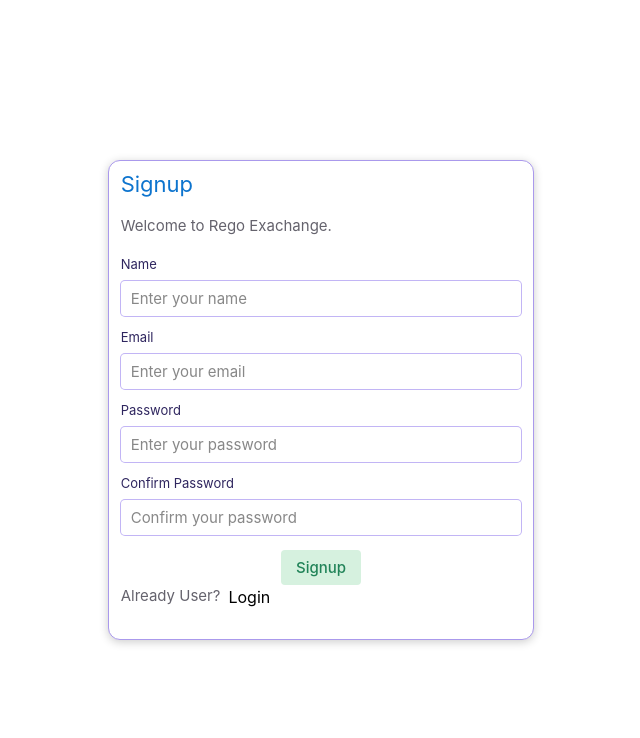
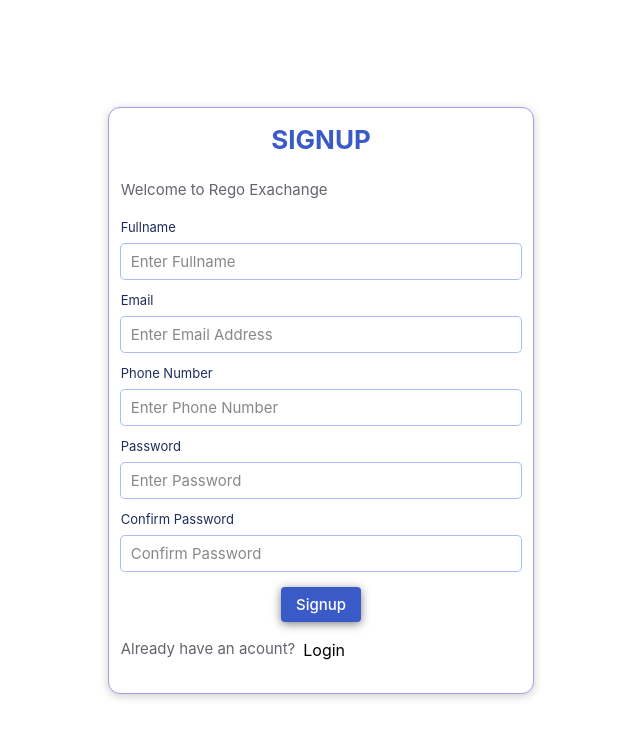
Before and after one commit to QuestGltAdmin/Rego-front, a React (Create React App) app: page /auth/signup in a window 1280 px wide. Shown: the top 738 px of the page, without its empty margins (319-959 px from the left). Built offline with nearby package versions, Linux system fonts and the light colour scheme.

Commit message:
major fixes

```diff
--- a/src/components/Cocoon.tsx
+++ b/src/components/Cocoon.tsx
@@ -170,7 +170,7 @@ const Layout = (props: LayoutProps) => {
 											// "flex items-center group gap-x-2",
 											isActive
 												? "text-blue-800 border-b-4 border-blue-800 "
-												: "text-gray-400 hover:text-slate-500 ",
+												: "text-blue-700 hover:text-slate-500 ",
 											" flex group items-center rounded-sm p-2 no-underline gap-x-2 text-lg font-medium "
 										)}
 									>
--- a/src/components/styled/ui/index.tsx
+++ b/src/components/styled/ui/index.tsx
@@ -1,5 +1,5 @@
 import { styled } from '@stitches/react';
-import { mauve, blackA, blue, violet, green, red } from '@radix-ui/colors';
+import { mauve, blackA, indigo, green, red } from '@radix-ui/colors';
 
 export const Box = styled('div', {
 	boxShadow: `0 2px 10px ${blackA.blackA4}`,
@@ -34,7 +34,7 @@ export const Label = styled('label', {
 	fontSize: 13,
 	lineHeight: 1,
 	marginBottom: 10,
-	color: violet.violet12,
+	color: indigo.indigo12,
 	display: 'block',
 });
 
@@ -45,10 +45,10 @@ export const Input = styled('input', {
 	padding: '0 10px',
 	fontSize: 15,
 	lineHeight: 1,
-	color: violet.violet11,
-	boxShadow: `0 0 0 1px ${violet.violet7}`,
+	color: indigo.indigo11,
+	boxShadow: `0 0 0 1px ${indigo.indigo7}`,
 	height: 35,
-	'&:focus': { boxShadow: `0 0 0 2px ${violet.violet8}` },
+	'&:focus': { boxShadow: `0 0 0 2px ${indigo.indigo8}` },
 });
 
 export const Button = styled('button', {
@@ -66,12 +66,12 @@ export const Button = styled('button', {
 
 	variants: {
 		variant: {
-			violet: {
-				backgroundColor: 'white',
-				color: violet.violet11,
+			indigo: {
+				backgroundColor: indigo.indigo11,
+				color: 'white',
 				boxShadow: `0 2px 10px ${blackA.blackA7}`,
-				'&:hover': { backgroundColor: mauve.mauve3 },
-				'&:focus': { boxShadow: `0 0 0 2px black` },
+				'&:hover': { backgroundColor: mauve.mauve3, color:indigo.indigo10, borderColor:indigo.indigo11 },
+				'&:focus': { boxShadow: `0 0 0 2px ${indigo.indigo8}` },
 			},
 			green: {
 				backgroundColor: green.green4,
@@ -89,7 +89,7 @@ export const Button = styled('button', {
 	},
 
 	defaultVariants: {
-		variant: 'violet',
+		variant: 'indigo',
 	},
 });
 
@@ -97,28 +97,28 @@ export const Button = styled('button', {
 // Headings
 export const Heading1 = styled('h1', {
 	marginBottom: 20,
-	color: blue.blue11,
+	color: indigo.indigo11,
 	fontSize: 32,
 	lineHeight: 2,
 	fontWeight: "bolder"
 });
 export const Heading2 = styled('h2', {
 	marginBottom: 20,
-	color: blue.blue11,
+	color: indigo.indigo11,
 	fontSize: 26,
 	lineHeight: 1.5,
 	fontWeight: "bold"
 });
 export const Heading3 = styled('h3', {
 	marginBottom: 20,
-	color: blue.blue11,
+	color: indigo.indigo11,
 	fontSize: 22,
 	lineHeight: 1,
 	fontWeight: "normal"
 });
 export const Heading4 = styled('h4', {
 	marginBottom: 20,
-	color: blue.blue11,
+	color: indigo.indigo11,
 	fontSize: 18,
 	lineHeight: 1,
 	fontWeight: "normal"
--- a/src/pages/auth/login/index.tsx
+++ b/src/pages/auth/login/index.tsx
@@ -1,4 +1,4 @@
-import { Box, Flex, Button, Fieldset, Heading3, Input, Label, Text } from 'components/styled/ui'
+import { Box, Flex, Button, Fieldset, Heading3,Heading2, Input, Label, Text } from 'components/styled/ui'
 import React, { useEffect } from 'react';
 import { Link, useNavigate } from 'react-router-dom';
 import { blue, violet } from '@radix-ui/colors';
@@ -38,25 +38,25 @@ export default function Index() {
   return (
     <div className="flex items-center justify-center h-screen">
       <Box css={{ borderColor: violet.violet8 }} className=" p-3 mx-4 rounded-xl w-full md:w-1/2 lg:w-1/3 border" >
-        <Heading3>Login</Heading3>
+        <Heading2 className="text-center">LOGIN</Heading2>
 
-        <Text>Welcome to Rego Exachange.</Text>
+        <Text>Welcome to Rego Exachange</Text>
         <form onSubmit={handleSubmit(loginFormSubmitHandler)}>
 
           <Fieldset>
-            <Label htmlFor="email">Email or Username</Label>
-            <Input {...register("email")} required id="email" type="email" placeholder="Enter your email" />
+            <Label htmlFor="email">Email Address</Label>
+            <Input {...register("email")} required id="email" type="email" placeholder="Enter Email Address" />
           </Fieldset>
           <Fieldset>
             <Label htmlFor="password">Password</Label>
-            <Input {...register("password")} required minLength={6} id="password" type="password" placeholder="Enter your password" />
+            <Input {...register("password")} required minLength={6} id="password" type="password" placeholder="Enter Password" />
           </Fieldset>
-          <Flex className=" justify-center">
-            <Button type="submit" variant="green" className="px-4 ">Login</Button>
+          <Flex className=" my-4 justify-center">
+            <Button type="submit" className="px-4 ">Login</Button>
           </Flex>
         </form>
         <Flex className="gap-x-2">
-          <Text>New User?</Text>
+          <Text>Don't have an account?</Text>
           <Link to="/auth/signup">Signup</Link>
         </Flex>
       </Box>
--- a/src/pages/auth/signup/index.tsx
+++ b/src/pages/auth/signup/index.tsx
@@ -1,4 +1,4 @@
-import { Box, Flex, Button, Fieldset, Heading3, Input, Label, Text } from 'components/styled/ui'
+import { Box, Flex, Button, Fieldset, Heading2, Input, Label, Text } from 'components/styled/ui'
 import React, { useEffect } from 'react';
 import { Link, useNavigate } from 'react-router-dom';
 import { violet } from '@radix-ui/colors';
@@ -11,6 +11,7 @@ import { singupSaga } from 'store/reducers/authReducer';
 type FormValues = {
   name:string;
   email:string;
+  phone_no:string;
   password:string;
   confirmPassword:string;
 }
@@ -39,34 +40,38 @@ export default function Index() {
   return (
     <div className="flex items-center justify-center h-screen">
     <Box css={{borderColor:violet.violet8}} className=" p-3 mx-4 rounded-xl w-full md:w-1/2 lg:w-1/3 border" >
-      <Heading3>Signup</Heading3>
+      <Heading2 className="text-center">SIGNUP</Heading2>
 
-        <Text>Welcome to Rego Exachange.</Text>
+        <Text>Welcome to Rego Exachange</Text>
 
         <form onSubmit={handleSubmit(signupFormSubmitHandler)}>
 
         <Fieldset>
-          <Label htmlFor="name">Name</Label>
-          <Input {...register("name")} required id="name" type="text" placeholder="Enter your name" />
+          <Label htmlFor="fullname">Fullname</Label>
+          <Input {...register("name")} required id="fullname" type="text" placeholder="Enter Fullname" />
         </Fieldset>
         <Fieldset>
           <Label htmlFor="email">Email</Label>
-          <Input {...register("email")} required id="email" type="email" placeholder="Enter your email" />
+          <Input {...register("email")} required id="email" type="email" placeholder="Enter Email Address" />
+        </Fieldset>
+        <Fieldset>
+          <Label htmlFor="phone_no">Phone Number</Label>
+          <Input {...register("phone_no")} required id="phone_no" type="tel" placeholder="Enter Phone Number" />
         </Fieldset>
         <Fieldset>
           <Label htmlFor="password">Password</Label>
-          <Input {...register("password")} required minLength={8} id="passowrd" type="password" placeholder="Enter your password" />
+          <Input {...register("password")} required minLength={8} id="passowrd" type="password" placeholder="Enter Password" />
         </Fieldset>
         <Fieldset>
           <Label htmlFor="confirmPassword">Confirm Password</Label>
-          <Input {...register("confirmPassword")} required minLength={8} id="confirmPassword" type="password" placeholder='Confirm your password' />
+          <Input {...register("confirmPassword")} required minLength={8} id="confirmPassword" type="password" placeholder='Confirm Password' />
         </Fieldset>
-        <Flex className=" justify-center">
-          <Button type="submit" disabled={isLoading} variant="green" className="px-4">Signup</Button>
+        <Flex className="my-4 justify-center">
+          <Button type="submit" disabled={isLoading} className="px-4">Signup</Button>
         </Flex>
         </form>
         <Flex className='gap-x-2'>
-        <Text>Already User?</Text>
+        <Text>Already have an acount?</Text>
         <Link to="/auth/login">Login</Link>
         </Flex>
     </Box>
--- a/src/pages/buy-crypto/index.tsx
+++ b/src/pages/buy-crypto/index.tsx
@@ -268,7 +268,7 @@ function Index() {
               </Flex>
 
               <Flex css={{ marginTop: 20, justifyContent: 'flex-end' }}>
-                <Button variant="green">Buy Now</Button>
+                <Button>Buy Now</Button>
               </Flex>
             </TabsContent>
 
@@ -316,7 +316,7 @@ function Index() {
               </Flex>
 
               <Flex css={{ marginTop: 20, justifyContent: 'flex-end' }}>
-                <Button variant="red">Sell Now</Button>
+                <Button >Sell Now</Button>
               </Flex>
             </TabsContent>
           </Tabs>
--- a/src/pages/dashboard/index.jsx
+++ b/src/pages/dashboard/index.jsx
@@ -110,7 +110,7 @@ function Index() {
                 </tbody>
               </table>
             </Box>
-            <Button variant="green" >Deposit INR</Button>
+            <Button >Deposit INR</Button>
           </Flex>
         </Box>
 
--- a/src/pages/pro-trading/index.jsx
+++ b/src/pages/pro-trading/index.jsx
@@ -96,7 +96,7 @@ function Index() {
               <Input css={{maxWidth:"10rem"}} type="number" />
             </Flex>
             <Flex css={{ marginTop: 20, justifyContent: 'flex-end' }}>
-              <Button variant="green">Buy Now</Button>
+              <Button>Buy Now</Button>
             </Flex>
           </TabsContent>
           <TabsContent value="SELL">
@@ -159,7 +159,7 @@ function Index() {
               <Input css={{maxWidth:"10rem"}} type="number" />
             </Flex>
             <Flex css={{ marginTop: 20, justifyContent: 'flex-end' }}>
-              <Button variant="red">Sell Now</Button>
+              <Button >Sell Now</Button>
             </Flex>
           </TabsContent>
         </Tabs>
--- a/src/pages/swap/index.tsx
+++ b/src/pages/swap/index.tsx
@@ -134,7 +134,7 @@ function Swap() {
             </Select>
           </Flex>
         </Box>
-        <Button css={{width:"20rem"}} variant={"green"} className="align-right">Convert</Button>
+        <Button css={{width:"20rem"}} className="align-right">Convert</Button>
       </Flex>
     </Box>
   )
```
Also changed, not shown: src/pages/wallet/index.jsx (+11 -11 lines).
